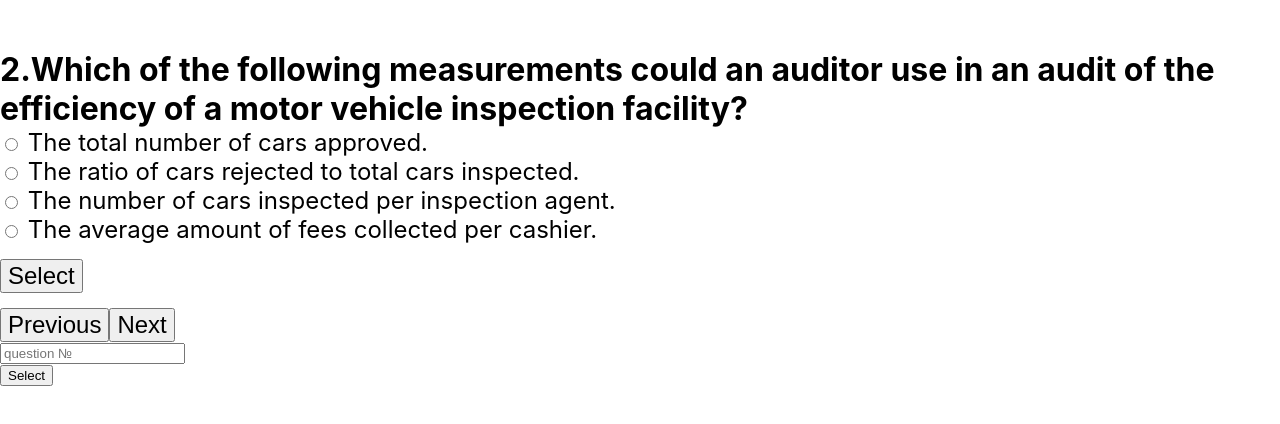
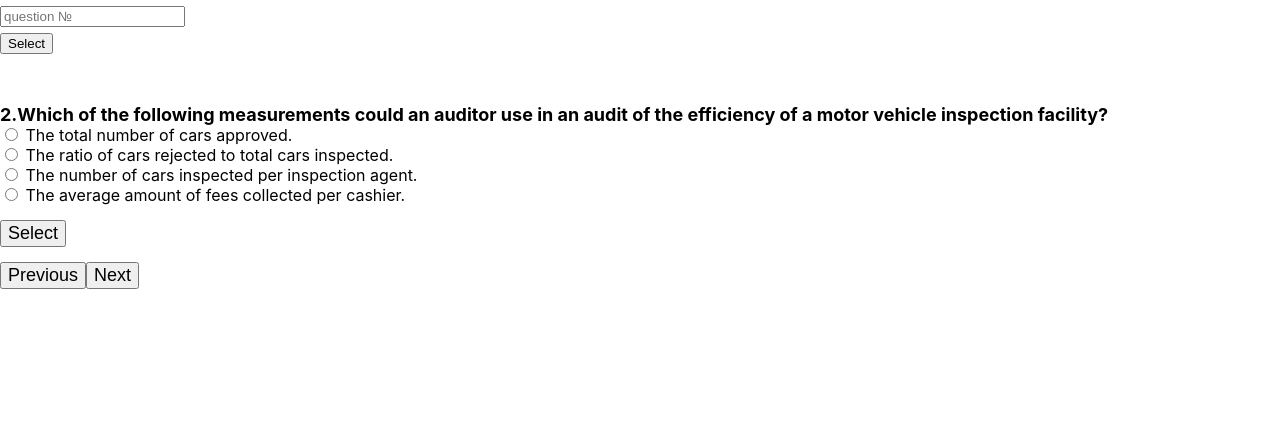
Before and after one commit to Kazer444/Test-form, a React (Create React App) app: page / in a window 1280 px wide. Shown: the top 424 px of the page. Built offline with nearby package versions, Linux system fonts and the light colour scheme.

Commit message:
01.01.01

```diff
--- a/src/QuestionInterface copy.js
+++ b/src/QuestionInterface copy.js
@@ -115,12 +115,12 @@ const [state, setstate] = useState('')
         </Formik>)
 
     return <div>
+          <div className={c.numSelector}><input  type="number" placeholder='question №' onChange={e=>setstate(e.currentTarget.value)}/></div>
+          <div><button onClick={()=>{return props.numSelector(state)}}>Select</button></div>
         <div>{a[props.state.slider.index-1]}</div>
         <div>
             <button className={c.previous} onClick={() => { return props.slider('previous') }} >Previous </button>
             <button className={c.next} onClick={() => { return props.slider('next') }}>Next </button>
-           <div><input  type="number" placeholder='question №' onChange={e=>setstate(e.currentTarget.value)}/></div>
-           <div><button onClick={()=>{return props.numSelector(state)}}>Select</button></div>
         </div>
 
     </div>
--- a/src/QuestionInterfeys.module.css
+++ b/src/QuestionInterfeys.module.css
@@ -4,7 +4,7 @@
 
 .wrong{
     display:block;
-    font-size: x-large;
+    font-size: large;
     color: red;
     font-weight: bold;
 }
@@ -13,38 +13,38 @@
 
     display:block;
     font-weight: bold;
-    font-size: x-large;
+    font-size: large;
     color: green;
 }
 
 .answer{
     margin-right: 100px;
-    font-size: x-large;
+    font-size: medium;
 
 }
 
 .question{
 
-    font-size: xx-large;
+    font-size: large;
     font-weight: bold;
     margin-top: 50px;;
 
 }
 .select{
     margin-top: 15px;
-    font-size: x-large;
+    font-size: large;
 
 }
 
 
 .previous{
     margin-top: 15px;
-    font-size: x-large;
+    font-size: large;
     }
 
 .next{
     margin-top: 15px;
-    font-size: x-large;
+    font-size: large;
 
 }
 
@@ -58,3 +58,8 @@
     font-size: large;
 
 }
+
+.numSelector{
+    margin-top: 5px;
+    margin-bottom: 5px;
+}
```
